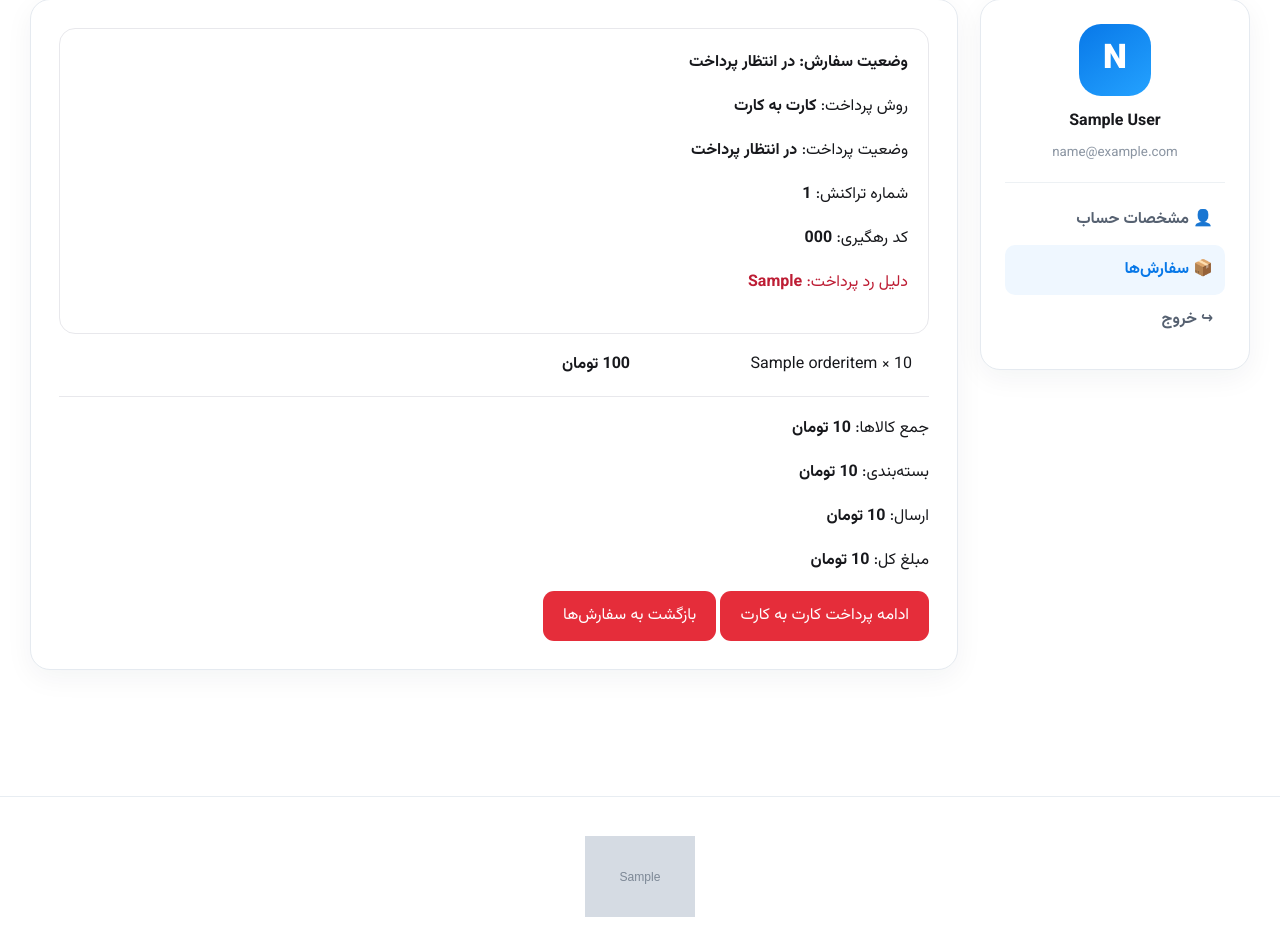
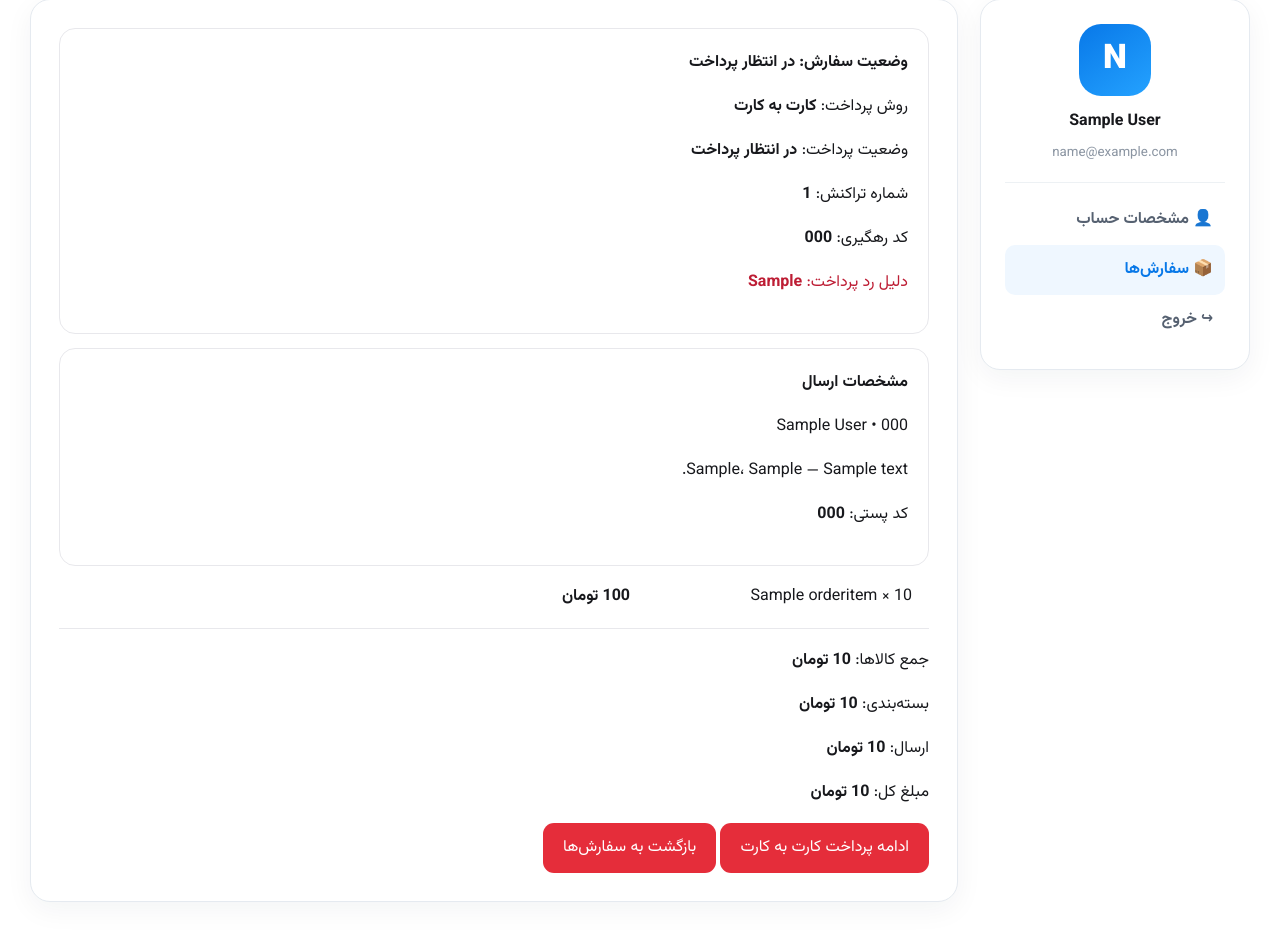
Before and after one commit to deltashopsiavash/deltajanebi, a Django app: page /account/orders/1/ in a window 1280 px wide. Shown: the part 374-1316 px from the top of the page. Run offline with Django 5.2, Linux system fonts and the light colour scheme; a user stored in the database is signed in; tables that the repository leaves empty hold one stand-in row (values such as "Sample post"); grey boxes marked "Sample" are stand-in pictures.

Commit message:
feat: show delivery postal code in order detail

```diff
--- a/templates/shop/order_detail.html
+++ b/templates/shop/order_detail.html
@@ -8,6 +8,7 @@
     <aside class="account-side-card"><div class="account-avatar">{{ user.email|first|upper }}</div><strong>{{ user.get_full_name|default:'کاربر فروشگاه' }}</strong><small>{{ user.email }}</small><nav><a href="{% url 'account_profile' %}">👤 مشخصات حساب</a><a class="active" href="{% url 'account_orders' %}">📦 سفارش‌ها</a><form method="post" action="{% url 'logout' %}">{% csrf_token %}<button type="submit">↪ خروج</button></form></nav></aside>
     <div class="account-main-card">
       <div class="statusbox"><b>وضعیت سفارش: {{ order.get_status_display }}</b><p>روش پرداخت: <strong>{{ order.get_payment_method_display }}</strong></p><p>وضعیت پرداخت: <strong>{{ order.get_payment_status_display }}</strong></p>{% if order.zarinpal_ref_id %}<p>شماره تراکنش: <strong>{{ order.zarinpal_ref_id }}</strong></p>{% endif %}{% if order.tracking_code %}<p>کد رهگیری: <strong>{{ order.tracking_code }}</strong></p>{% endif %}{% if order.receipt_rejection_reason %}<p style="color:#bd1d34">دلیل رد پرداخت: <strong>{{ order.receipt_rejection_reason }}</strong></p>{% endif %}</div>
+      <div class="statusbox" style="margin-top:14px"><b>مشخصات ارسال</b><p>{{ order.first_name }} {{ order.last_name }} • {{ order.phone }}</p><p>{{ order.province }}، {{ order.city }} — {{ order.address }}</p><p>کد پستی: <strong>{{ order.postal_code|default:'-' }}</strong></p></div>
       <div class="orders">{% for i in order.items.all %}<div class="orderline"><span>{{ i.title }} × {{ i.quantity }}</span><b>{{ i.total|money }} تومان</b></div>{% endfor %}</div>
       <div style="margin-top:18px"><p>جمع کالاها: <b>{{ order.subtotal|money }} تومان</b></p>{% if order.discount_amount %}<p>تخفیف: <b>− {{ order.discount_amount|money }} تومان</b></p>{% endif %}<p>بسته‌بندی: <b>{{ order.packaging_cost|money }} تومان</b></p><p>ارسال: <b>{% if order.shipping_cost %}{{ order.shipping_cost|money }} تومان{% else %}رایگان{% endif %}</b></p><p>مبلغ کل: <b>{{ order.total|money }} تومان</b></p></div>
       {% if order.payment_method == 'card' and order.payment_status == 'pending' %}<a class="btn" href="{% url 'card_payment' order.id %}">ادامه پرداخت کارت به کارت</a>{% endif %}
```
